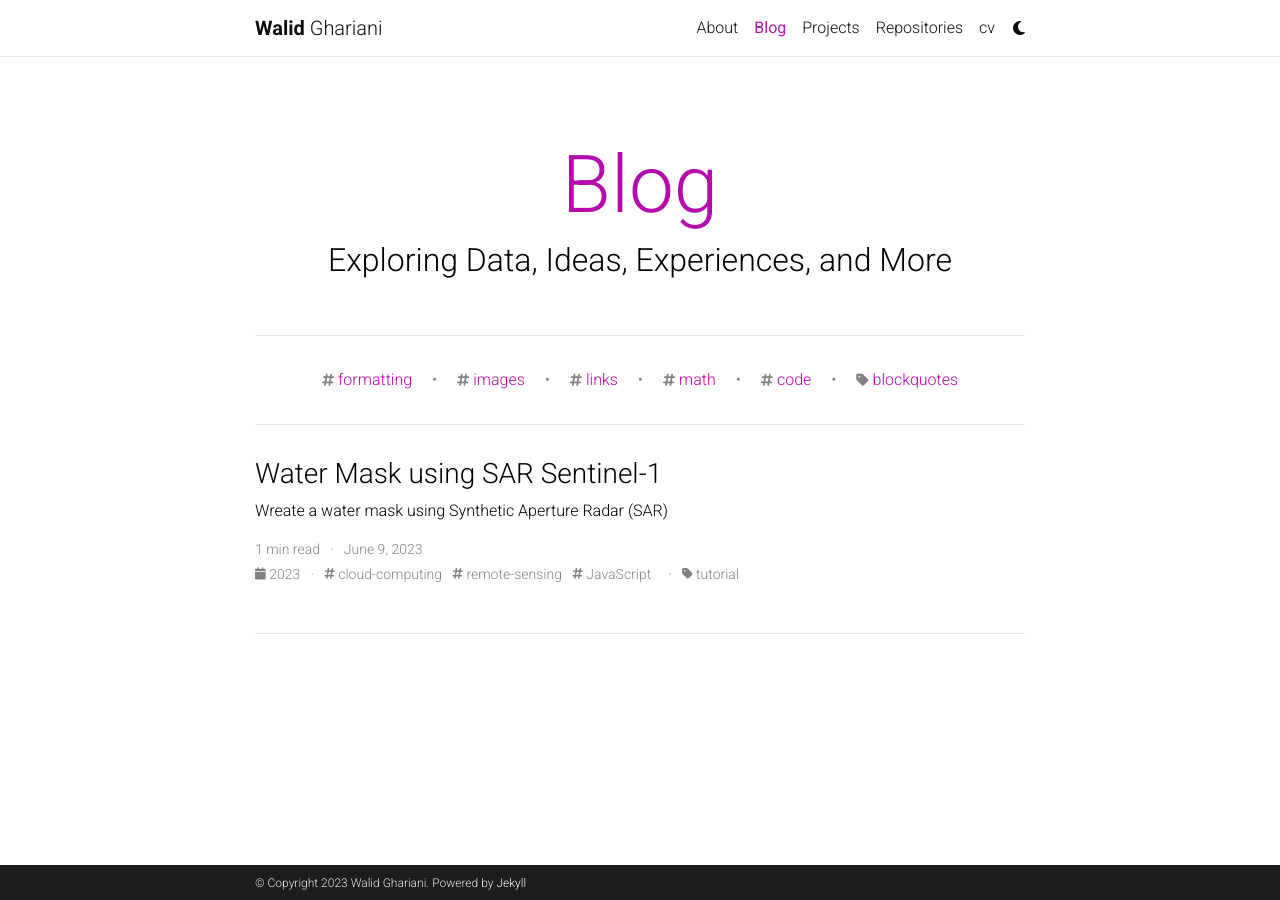
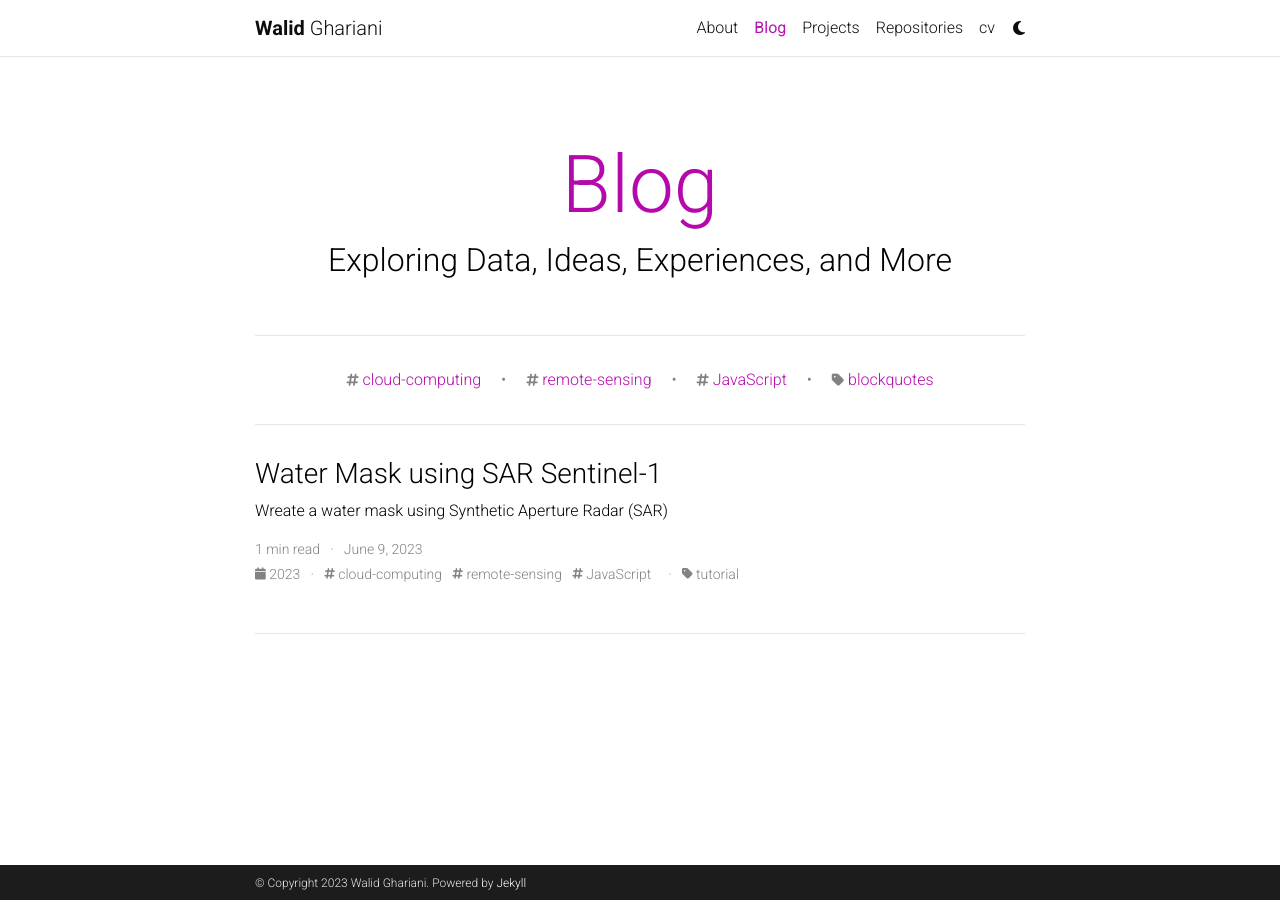
Before and after one commit to WalidGharianiEAGLE/walidgharianieagle.github.io, a Jekyll site: the page built from blog/index.html, in a window 1280 px wide. Built offline with Jekyll 4.4.1, drawn with Linux system fonts in a browser that asks for light colours; the list of posts is cut into pages by our own code; comment, search, counter and statistics services are not loaded; a style sheet for code colours, icons or effects is not loaded.

Commit message:
changed display tags

```diff
--- a/_config.yml
+++ b/_config.yml
@@ -264,7 +264,7 @@ jekyll-archives:
     tag: '/blog/tag/:name/'
     category: '/blog/category/:name/'
 
-display_tags: ['formatting', 'images', 'links', 'math', 'code'] # these tags will be displayed on the front page of your blog
+display_tags: ['cloud-computing', 'remote-sensing', 'JavaScript'] #['formatting', 'images', 'links', 'math', 'code'] # these tags will be displayed on the front page of your blog
 display_categories: ['blockquotes'] # these categories will be displayed on the front page of your blog
 
 # -----------------------------------------------------------------------------
```
